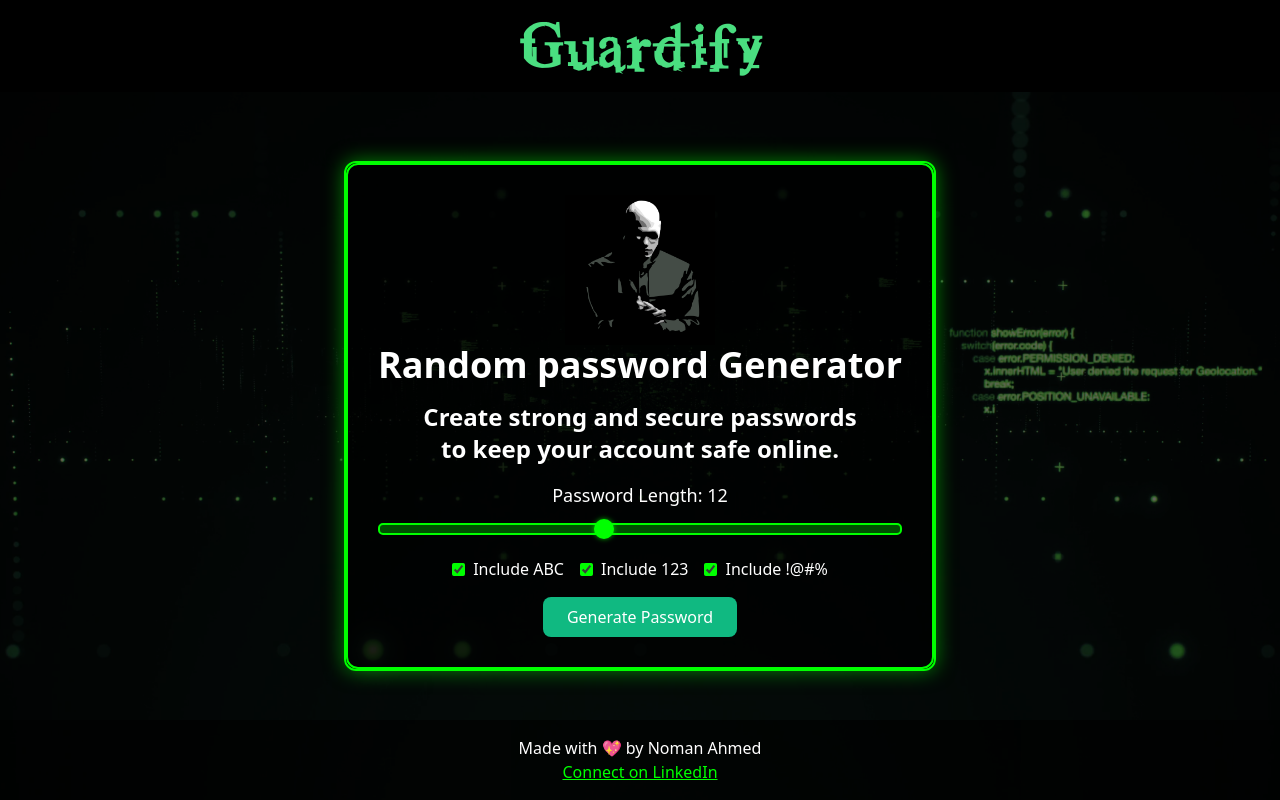
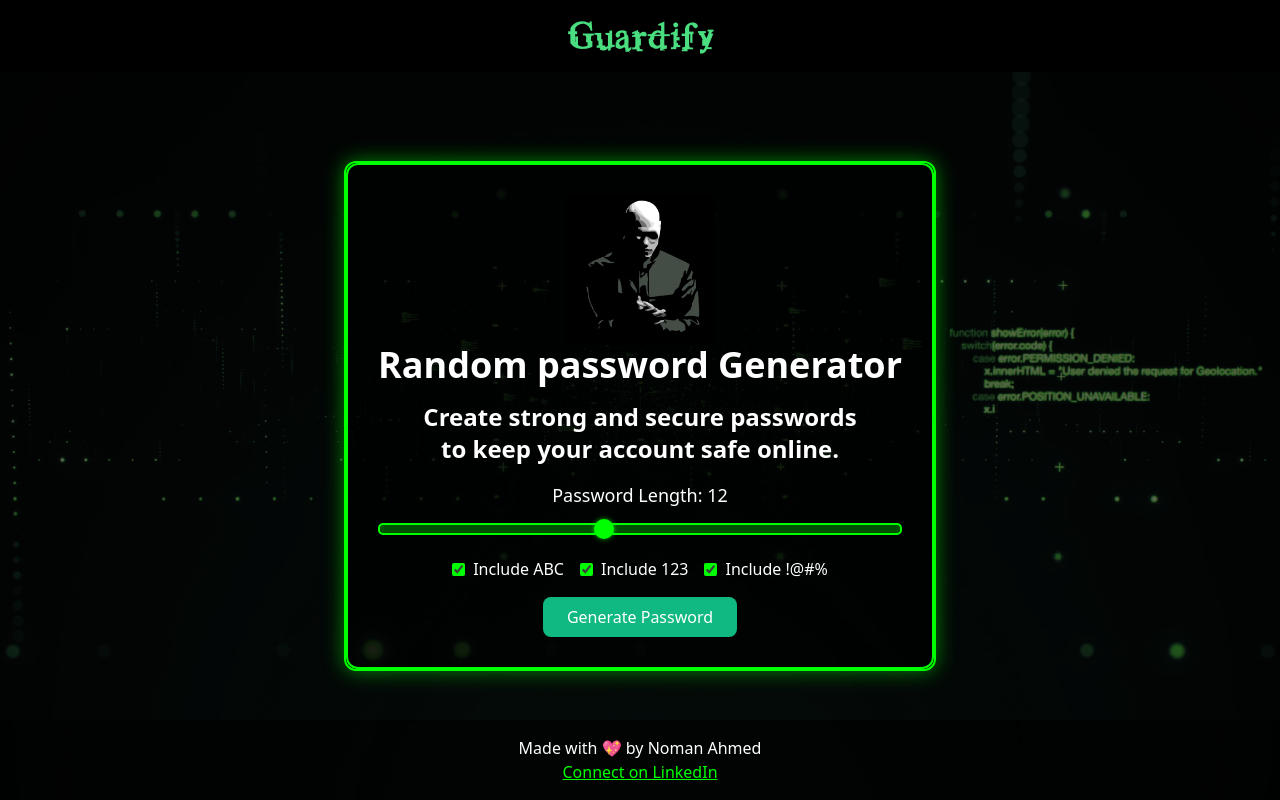
Before and after one commit to nomaanahmeddd/guardify, a Flask app: page / in a window 1280 px wide. Run offline with Flask 3, Linux system fonts and the light colour scheme.

Commit message:
Update index.html

```diff
--- a/templates/index.html
+++ b/templates/index.html
@@ -15,7 +15,7 @@
 
     <!-- Navbar -->
     <nav class="navbar">
-        <h1 class="text-6xl font-bold">Guardify</h1>
+        <h1 class="text-4xl font-bold">Guardify</h1>
     </nav>
 
     <!-- Content Section -->
```
